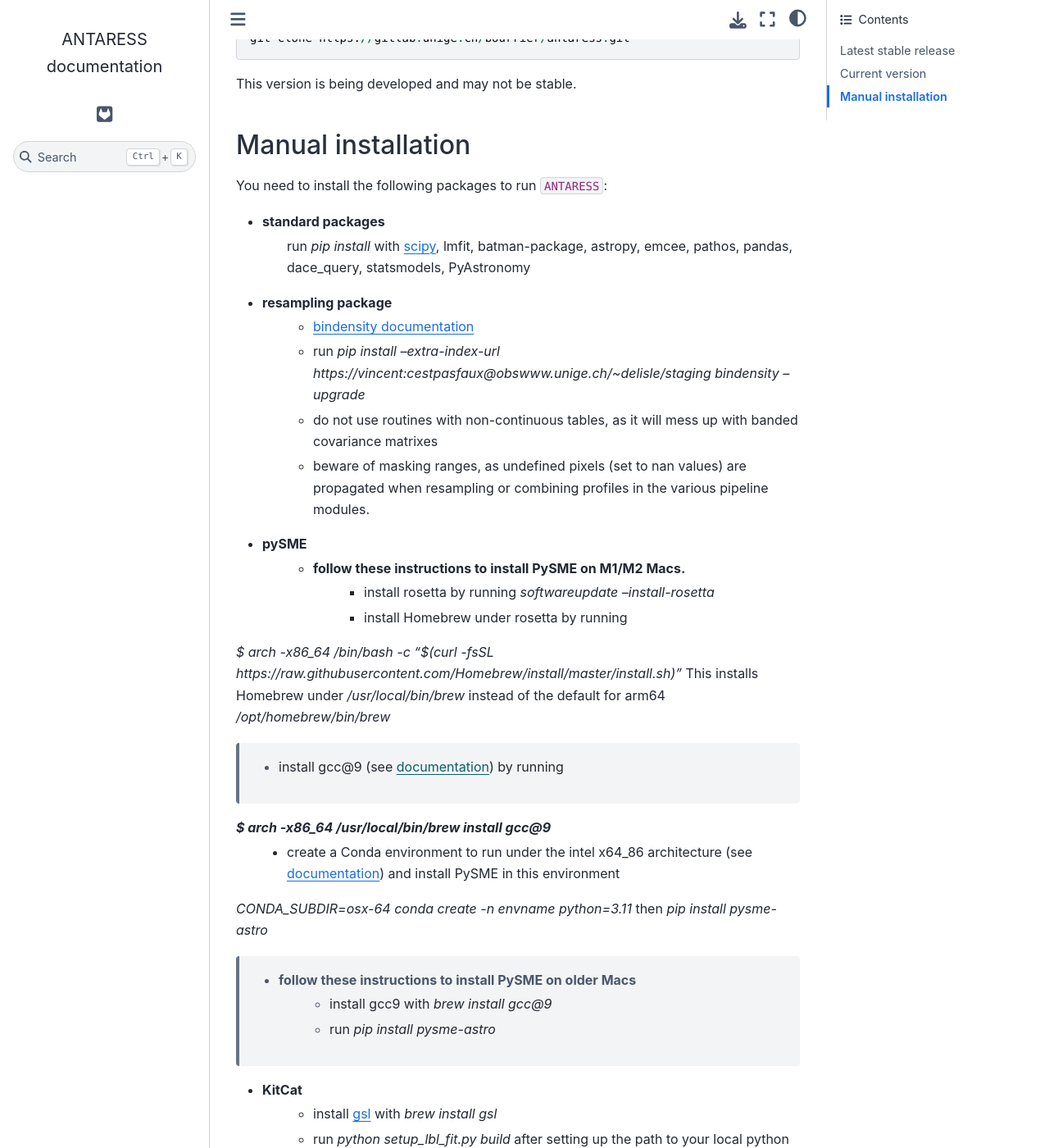
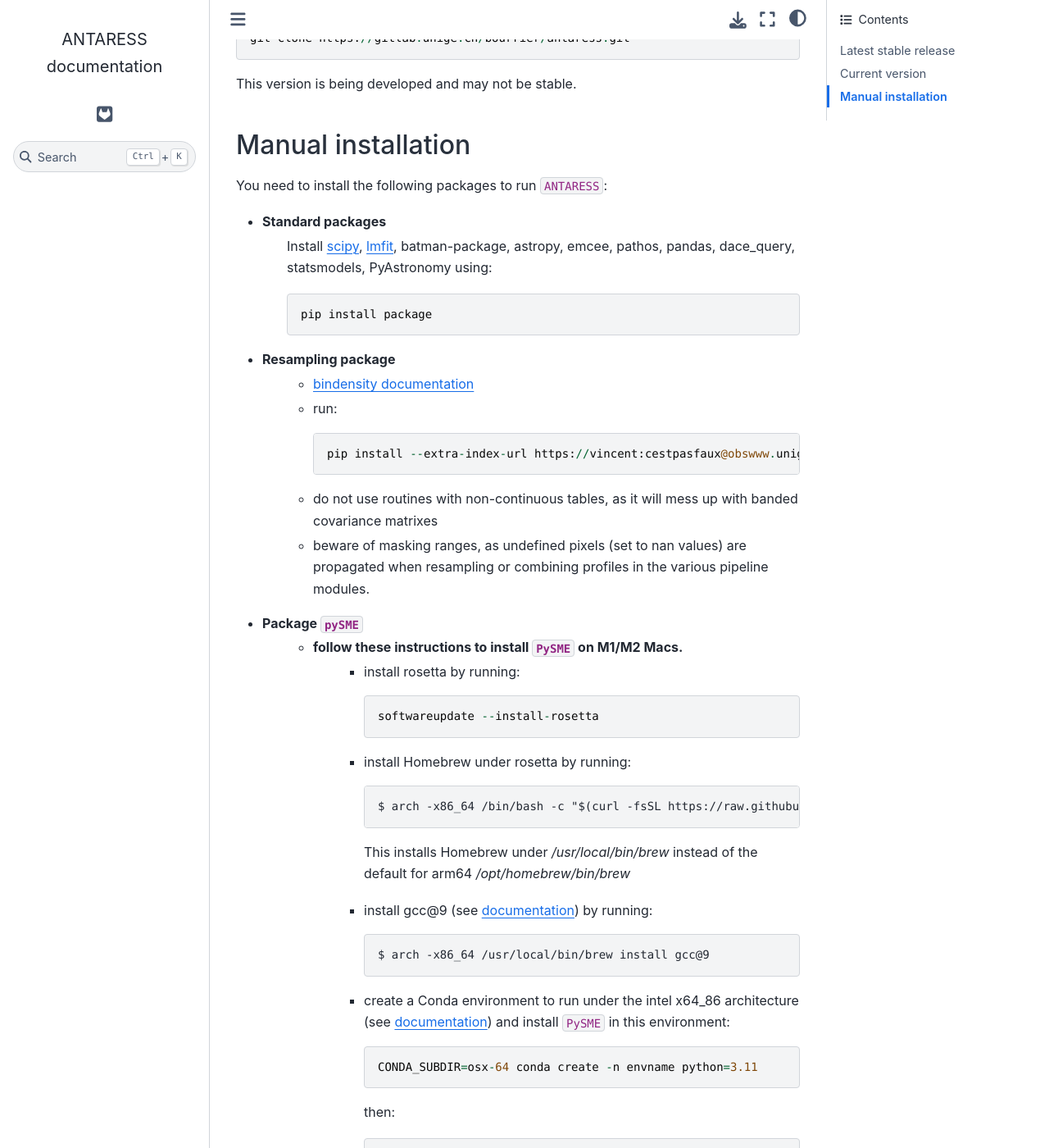
Before and after one commit to wangxianyu7/ANTARESS, a Sphinx documentation site: the page built from Docs/source/installation.rst, in a window 1280 px wide and 1400 px high, scrolled down 416 px. Shown: the whole window at 82% size. Built offline with Sphinx 7.4.7 and the Sphinx Book theme 1.1.4, drawn with Linux system fonts in a browser that asks for light colours; pages that are not in the unit, such as notebooks, are missing from menus; some of the changed text lies outside the part shown.

Commit message:
Update installation.rst

```diff
--- a/Docs/source/installation.rst
+++ b/Docs/source/installation.rst
@@ -22,34 +22,60 @@
 
 You need to install the following packages to run ``ANTARESS``:
 
-- standard packages
-    run `pip install` with `scipy <https://scipy.org/>`_, lmfit, batman-package, astropy, emcee, pathos, pandas, dace_query, statsmodels, PyAstronomy
+- Standard packages
+    Install `scipy <https://scipy.org/>`_, `lmfit <https://lmfit.github.io/lmfit-py/>`_, batman-package, astropy, emcee, pathos, pandas, dace_query, statsmodels, PyAstronomy using::
 
-- resampling package
+        pip install package
+
+- Resampling package
     - `bindensity documentation <https://obswww.unige.ch/~delisle/staging/bindensity/doc/>`_
-    - run `pip install --extra-index-url https://vincent:cestpasfaux@obswww.unige.ch/~delisle/staging bindensity --upgrade`
+    - run::
+
+        pip install --extra-index-url https://vincent:cestpasfaux@obswww.unige.ch/~delisle/staging bindensity --upgrade
+
     - do not use routines with non-continuous tables, as it will mess up with banded covariance matrixes
     - beware of masking ranges, as undefined pixels (set to nan values) are propagated when resampling or combining profiles in the various pipeline modules.
 
-- pySME
-    - follow these instructions to install PySME on M1/M2 Macs.
-        - install rosetta by running `softwareupdate --install-rosetta`
-        - install Homebrew under rosetta by running
-`$ arch -x86_64 /bin/bash -c "$(curl -fsSL https://raw.githubusercontent.com/Homebrew/install/master/install.sh)"`
-This installs Homebrew under
-`/usr/local/bin/brew`
-instead of the default for arm64
-`/opt/homebrew/bin/brew`
-        - install gcc@9 (see `documentation <https://tenderlovemaking.com/2022/01/07/homebrew-rosetta-and-ruby.html>`_) by running
-`$ arch -x86_64 /usr/local/bin/brew install gcc@9`
-        - create a Conda environment to run under the intel x64_86 architecture (see `documentation <https://abpcomputing.web.cern.ch/guides/apple_silicon/>`_) and install PySME in this environment
-`CONDA_SUBDIR=osx-64 conda create -n envname python=3.11`
-then
-`pip install pysme-astro`
-    - follow these instructions to install PySME on older Macs
-        - install gcc9 with `brew install gcc@9`
-        - run `pip install pysme-astro`
+- Package ``pySME``
+    - follow these instructions to install ``PySME`` on M1/M2 Macs.
+        - install rosetta by running::
 
-- KitCat
-    - install `gsl <https://www.gnu.org/software/gsl/>`_ with `brew install gsl`
-    - run `python setup_lbl_fit.py build` after setting up the path to your local python installation in the `setup_lbl_fit.py <ANTARESS_masks/KitCat/setup_lbl_fit.py>`_. Then copy the compiled file `calculate_RV_line_by_line3.cpython-XX-darwin.so` into your ANTARESS/KitCat directory
+            softwareupdate --install-rosetta
+
+        - install Homebrew under rosetta by running::
+
+            $ arch -x86_64 /bin/bash -c "$(curl -fsSL https://raw.githubusercontent.com/Homebrew/install/master/install.sh)"
+
+          This installs Homebrew under `/usr/local/bin/brew` instead of the default for arm64 `/opt/homebrew/bin/brew`
+
+        - install gcc@9 (see `documentation <https://tenderlovemaking.com/2022/01/07/homebrew-rosetta-and-ruby.html>`_) by running::
+
+            $ arch -x86_64 /usr/local/bin/brew install gcc@9
+
+        - create a Conda environment to run under the intel x64_86 architecture (see `documentation <https://abpcomputing.web.cern.ch/guides/apple_silicon/>`_) and install ``PySME`` in this environment::
+
+            CONDA_SUBDIR=osx-64 conda create -n envname python=3.11
+
+          then::
+
+            pip install pysme-astro
+
+    - follow these instructions to install ``PySME`` on older Macs
+        - install gcc9 by running::
+
+            brew install gcc@9
+
+        - then ``PySME`` by running::
+
+            pip install pysme-astro
+
+- Package ``KitCat``
+    - install `gsl <https://www.gnu.org/software/gsl/>`_ by running::
+
+        brew install gsl
+
+    - set up the path to your local python installation in the `setup_lbl_fit.py <Method/ANTARESS_conversions/KitCat/setup_lbl_fit.py>`_ and run::
+
+        python setup_lbl_fit.py build
+
+      Then copy the compiled file ``calculate_RV_line_by_line3.cpython-XX-darwin.so`` into your `KitCat/ <Method/ANTARESS_conversions/KitCat/>`_ directory.
```
